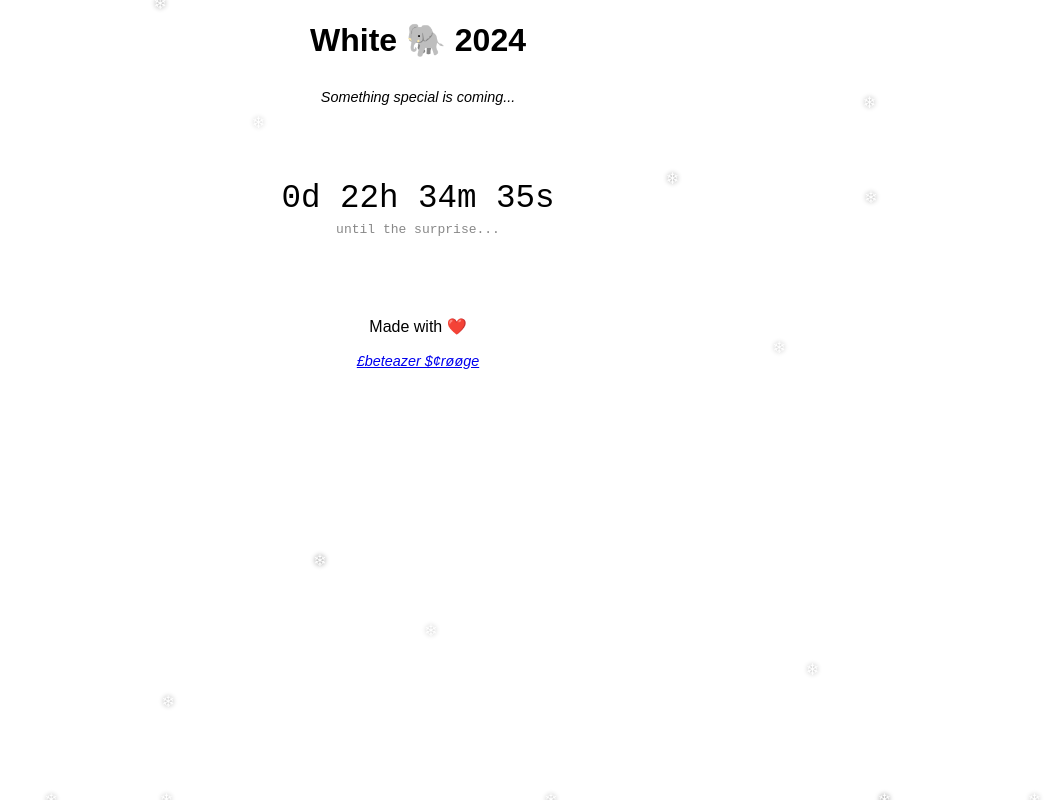
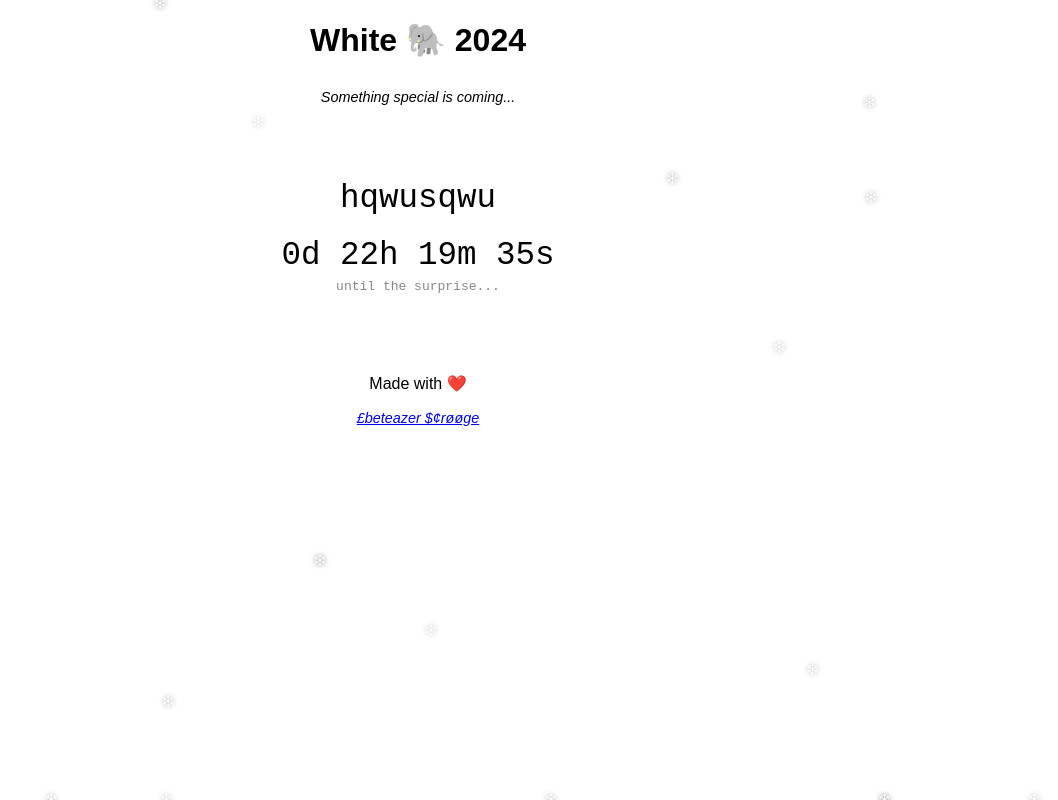
Before and after one commit to AndrewBadura/White-Elephant, a website: page index.html in a window 1280 px wide. Shown: the whole page, without its empty margins (222-1280 px from the left). Drawn offline with Linux system fonts and the light colour scheme.

Commit message:
Made shit easier

```diff
--- a/index.html
+++ b/index.html
@@ -48,15 +48,27 @@
     </style>
     <script src="utilities.js"></script>
     <script>
+        function getRandomInt(min, max) {
+            min = Math.ceil(min);
+            max = Math.floor(max);
+            return Math.floor(Math.random() * (max - min + 1)) + min;
+        };
+
         function updateCountdown() {
-            const targetDate = new Date('2024-12-14T23:00:00-06:00'); // CST is UTC-6
+            const targetDate = new Date('2024-12-14T22:45:00-06:00'); // CST is UTC-6
             const now = new Date();
             const diff = targetDate - now;
+            const secretWord = "entrpntr";
+            const rotation = getRandomInt(1,26);
 
             if (diff <= 0) {
-                document.getElementById('countdown').innerHTML = "Time's up!";
+                // document.getElementById('countdown').innerHTML = "0d 0h 0m 0s";
                 document.getElementById('redirectButton').style.display = 'block';
                 document.querySelector('body > p > i').textContent = "Something special has arrived!";
+                document.getElementById('redirectButton').innerHTML =
+                    secretWord.replace(/[a-zA-Z]/g, function (c) {
+                    return String.fromCharCode((c <= "Z" ? 90 : 122) >= (c = c.charCodeAt(0) + rotation) ? c : c - 26);
+            });
                 return;
             }
 
@@ -68,6 +80,12 @@
             document.getElementById('countdown').innerHTML =
                 `${days}d ${hours}h ${minutes}m ${seconds}s` +
                 '<span class="countdown-label">until the surprise...</span>';
+
+            //Write code here for entrpntr
+            document.getElementById('hint').innerHTML =
+            secretWord.replace(/[a-zA-Z]/g, function (c) {
+             return String.fromCharCode((c <= "Z" ? 90 : 122) >= (c = c.charCodeAt(0) + rotation) ? c : c - 26);
+            });
         }
 
         window.addEventListener('load', function() {
@@ -88,6 +106,7 @@
     </p>
     <div class="wrapper">
         <div class="countdown-wrapper">
+            <div id="hint" class="countdown"></div>
             <div id="countdown" class="countdown"></div>
             <button id="redirectButton" class="redirect-button" onclick="redirectToDecrypt()">
                 🎁 Unwrap Your Gift 🎁
```
Also changed, not shown: decrypt.html (+1 -1 lines).
